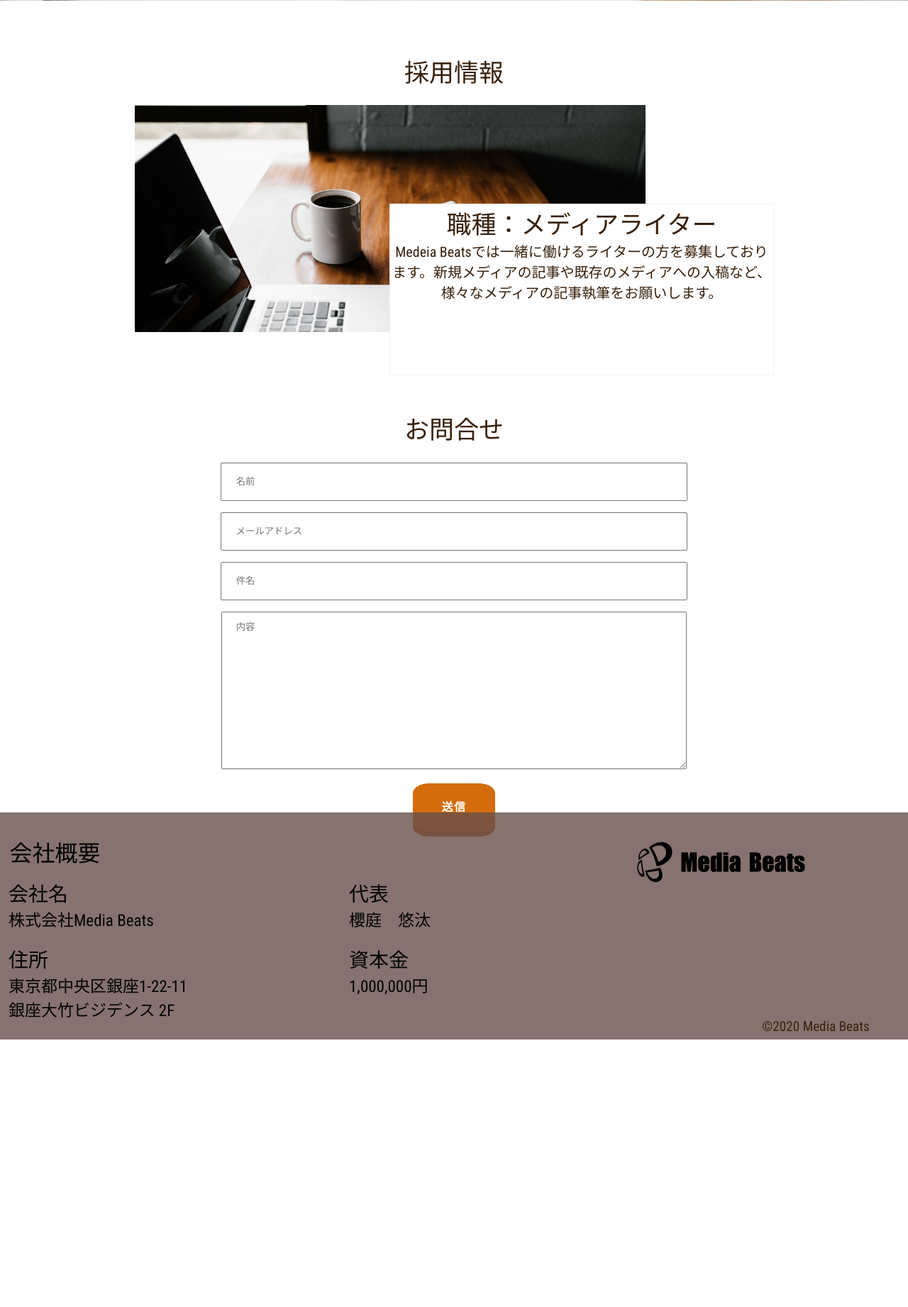
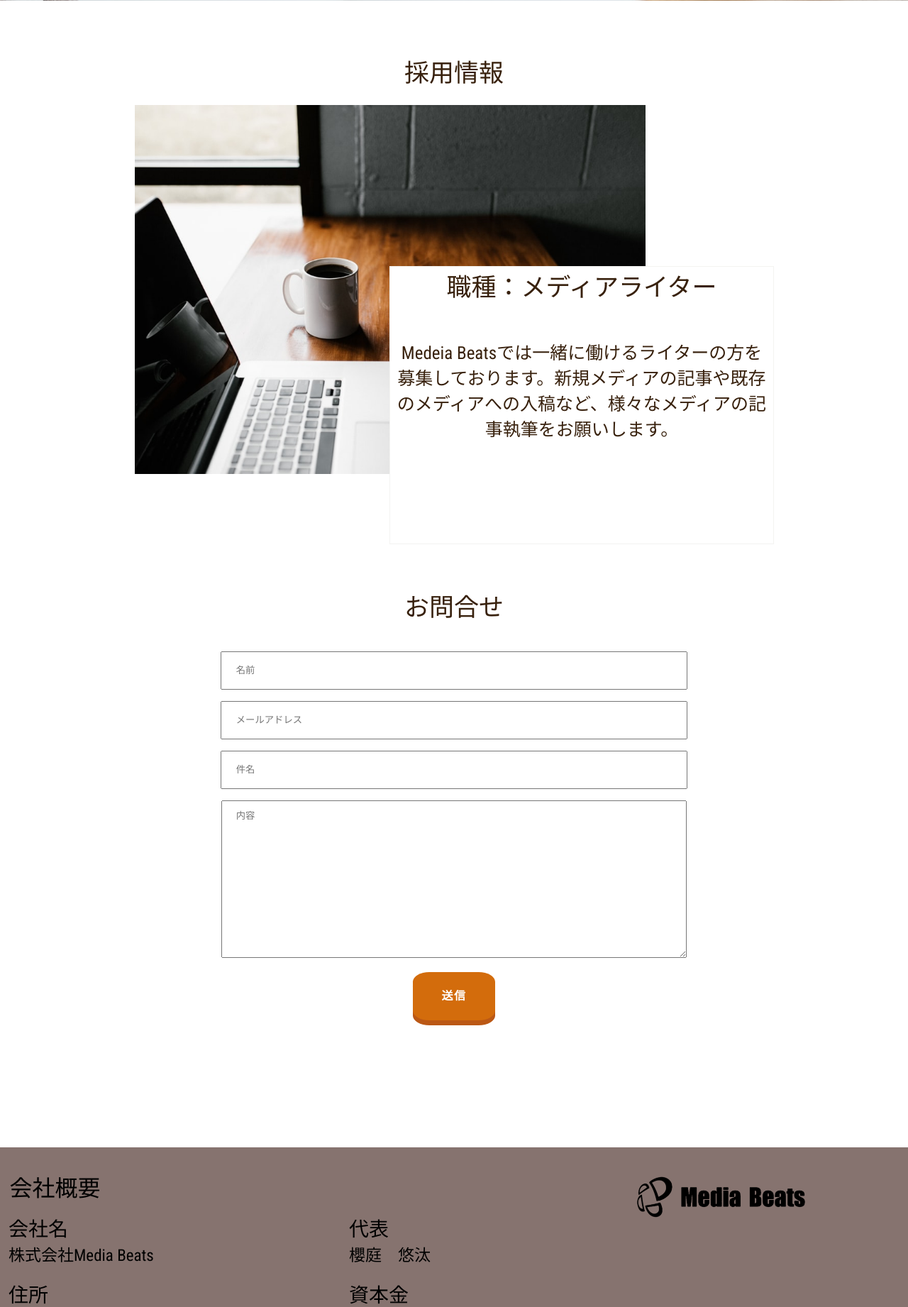
Before and after one commit to kohikeuchi/mediabeats-Homepage, a Django app: page / in a window 1280 px wide. Shown: the part 1811-3653 px from the top of the page at 71% size. Before the commit the page ends 3276 px from the top, so only its background shows below. Run offline with Django 3.2, Linux system fonts and the light colour scheme.

Commit message:
edit contact

```diff
--- a/static/style/breakpoints/_1280up.scss
+++ b/static/style/breakpoints/_1280up.scss
@@ -7,3 +7,7 @@
   font-size: 40px;
   font-weight: bold;
 }
+.recruit{
+  height: 650px;
+
+}
--- a/static/style/breakpoints/_600up.scss
+++ b/static/style/breakpoints/_600up.scss
@@ -28,6 +28,7 @@
 }
 
 .recruit{
+  height: 550px;
   &-main{
     position: relative;
     width: 80%;
@@ -52,7 +53,7 @@
     right: 0;
     bottom: 25%;
     width: 60%;
-    height: 40%;
+    height: 700px;
     background-color: white;
     outline: ridge 1px #f3f3f1;
     &:hover{
@@ -60,9 +61,11 @@
     }
     & > h2{
       font-size: 25px;
+      margin-bottom: 30px;
     }
     & > p {
       font-size:16px;
+      margin: 4px;
     }
 
 }
--- a/static/style/breakpoints/_960up.scss
+++ b/static/style/breakpoints/_960up.scss
@@ -68,6 +68,7 @@
 }
 
 .recruit{
+  height: 650px;
   &-main{
     width: 72%;
   }
@@ -85,9 +86,11 @@
 
     & > h2{
       font-size: 35px;
+      margin-bottom: 50px;
     }
     & > p{
-      font-size:20px;
+      margin: 5px;
+      font-size:25px;
     }
   }
 }
@@ -103,7 +106,7 @@
 .contact{
   top: 10%;
   width: 80%;
-  height: 66%;
+  height: 750px;
 }
 
 .center{
--- a/static/style/breakpoints/_base.scss
+++ b/static/style/breakpoints/_base.scss
@@ -511,12 +511,12 @@ a {
       box-shadow: 5px 5px 10px 0px rgba($color: #000000, $alpha: 1.0);
     }
     & h2{
-      margin: 0;
+      margin-bottom: 10px;;
       position: relative;
     }
     & > p{
       position: relative;
-      margin:0;
+      margin:2px;
       font-size:11px;
     }
   }
@@ -536,15 +536,20 @@ a {
 .contact{
 
   position: relative;
-  top: 4%;
+  top: 40px;
   width: 93%;
-  height: 110%;
+  height: 620px;
   margin: 0 auto;
   // background-color: rgb($color: #97766c, $alpha:);
   // outline: ridge 2px #f3f3f1;
   &:hover{
     box-shadow: 5px 5px 10px 0px rgba($color: #000000, $alpha: 1.0);
     // background-color: rosybrown;
+  }
+  &-form{
+    position: absolute;
+    height: 100%;
+    width: 100%;
   }
   &-input{
     padding: 10px 20px;
--- a/static/style/style.css
+++ b/static/style/style.css
@@ -1201,13 +1201,13 @@ a:hover {
 }
 
 .recruit-content h2 {
-  margin: 0;
+  margin-bottom: 10px;
   position: relative;
 }
 
 .recruit-content > p {
   position: relative;
-  margin: 0;
+  margin: 2px;
   font-size: 11px;
 }
 
@@ -1224,15 +1224,21 @@ a:hover {
 
 .contact {
   position: relative;
-  top: 4%;
+  top: 40px;
   width: 93%;
-  height: 110%;
+  height: 620px;
   margin: 0 auto;
 }
 
 .contact:hover {
   -webkit-box-shadow: 5px 5px 10px 0px black;
           box-shadow: 5px 5px 10px 0px black;
+}
+
+.contact-form {
+  position: absolute;
+  height: 100%;
+  width: 100%;
 }
 
 .contact-input {
@@ -1383,6 +1389,9 @@ Stylesheet: 480px以上(スマホの横向き)のモニタで適用
   .swiper-slide-content {
     font-size: 20px;
   }
+  .recruit {
+    height: 550px;
+  }
   .recruit-main {
     position: relative;
     width: 80%;
@@ -1408,7 +1417,7 @@ Stylesheet: 480px以上(スマホの横向き)のモニタで適用
     right: 0;
     bottom: 25%;
     width: 60%;
-    height: 40%;
+    height: 700px;
     background-color: white;
     outline: ridge 1px #f3f3f1;
   }
@@ -1418,9 +1427,11 @@ Stylesheet: 480px以上(スマホの横向き)のモニタで適用
   }
   .recruit-content > h2 {
     font-size: 25px;
+    margin-bottom: 30px;
   }
   .recruit-content > p {
     font-size: 16px;
+    margin: 4px;
   }
   .swiper-slide {
     height: 600px;
@@ -1898,12 +1909,12 @@ Stylesheet: 480px以上(スマホの横向き)のモニタで適用
             box-shadow: 5px 5px 10px 0px black;
   }
   .recruit-content h2 {
-    margin: 0;
+    margin-bottom: 10px;
     position: relative;
   }
   .recruit-content > p {
     position: relative;
-    margin: 0;
+    margin: 2px;
     font-size: 11px;
   }
   #form {
@@ -1918,14 +1929,19 @@ Stylesheet: 480px以上(スマホの横向き)のモニタで適用
   }
   .contact {
     position: relative;
-    top: 4%;
+    top: 40px;
     width: 93%;
-    height: 110%;
+    height: 620px;
     margin: 0 auto;
   }
   .contact:hover {
     -webkit-box-shadow: 5px 5px 10px 0px black;
             box-shadow: 5px 5px 10px 0px black;
+  }
+  .contact-form {
+    position: absolute;
+    height: 100%;
+    width: 100%;
   }
   .contact-input {
     padding: 10px 20px;
@@ -2071,6 +2087,9 @@ Stylesheet: 480px以上(スマホの横向き)のモニタで適用
   .swiper-slide-content {
     font-size: 23px;
   }
+  .recruit {
+    height: 650px;
+  }
   .recruit-main {
     width: 72%;
   }
@@ -2085,9 +2104,11 @@ Stylesheet: 480px以上(スマホの横向き)のモニタで適用
   }
   .recruit-content > h2 {
     font-size: 35px;
+    margin-bottom: 50px;
   }
   .recruit-content > p {
-    font-size: 20px;
+    margin: 5px;
+    font-size: 25px;
   }
   .swiper-slide {
     height: 650px;
@@ -2098,7 +2119,7 @@ Stylesheet: 480px以上(スマホの横向き)のモニタで適用
   .contact {
     top: 10%;
     width: 80%;
-    height: 66%;
+    height: 750px;
   }
   .center > .ul-small {
     font-size: 23px;
@@ -2126,6 +2147,9 @@ Stylesheet: 480px以上(スマホの横向き)のモニタで適用
     font-size: 40px;
     font-weight: bold;
   }
+  .recruit {
+    height: 650px;
+  }
 }
 
 @media (-webkit-min-device-pixel-ratio: 2), (min-resolution: 192dpi) {
```
Also changed, not shown: 1 other file.
